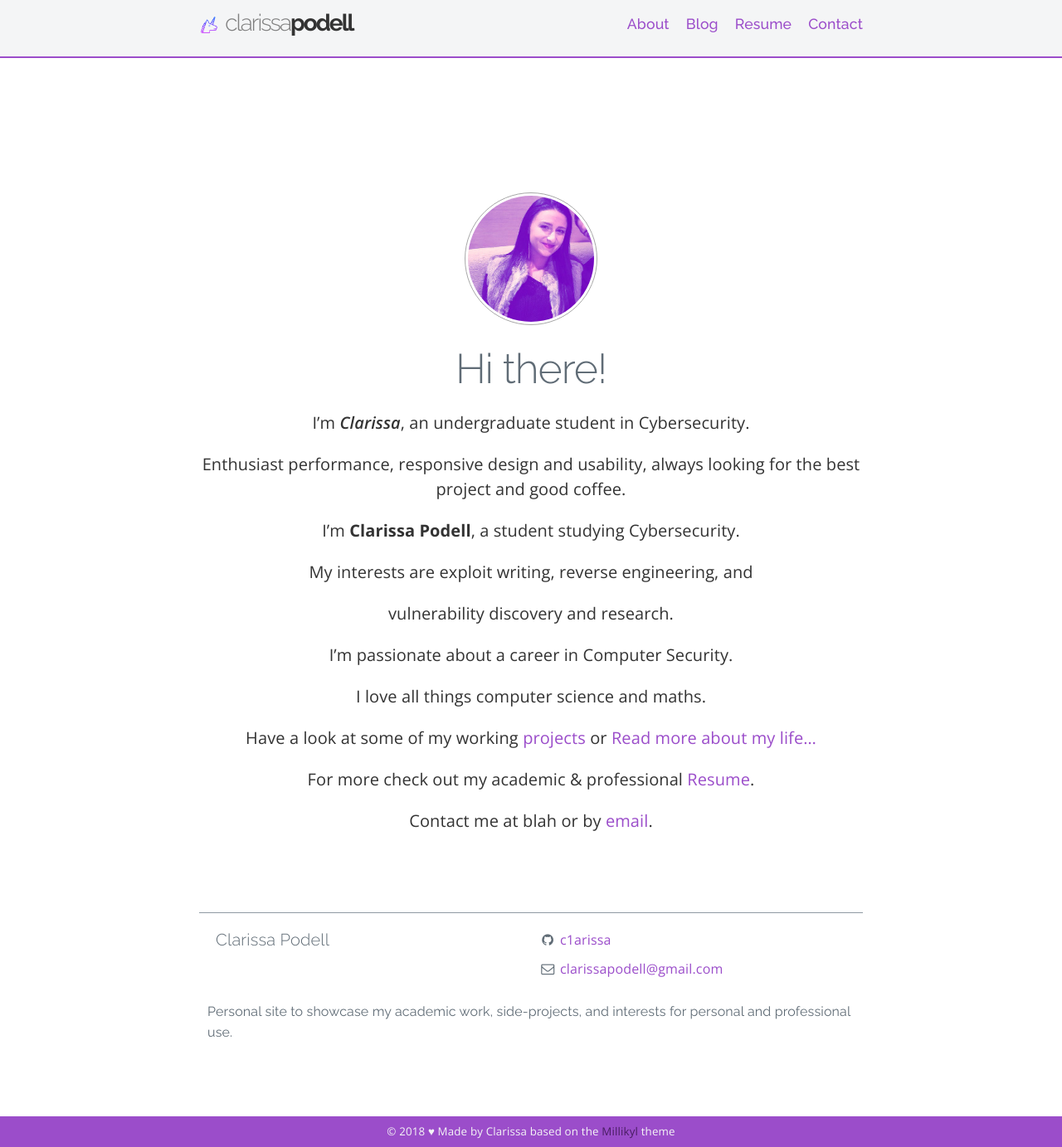
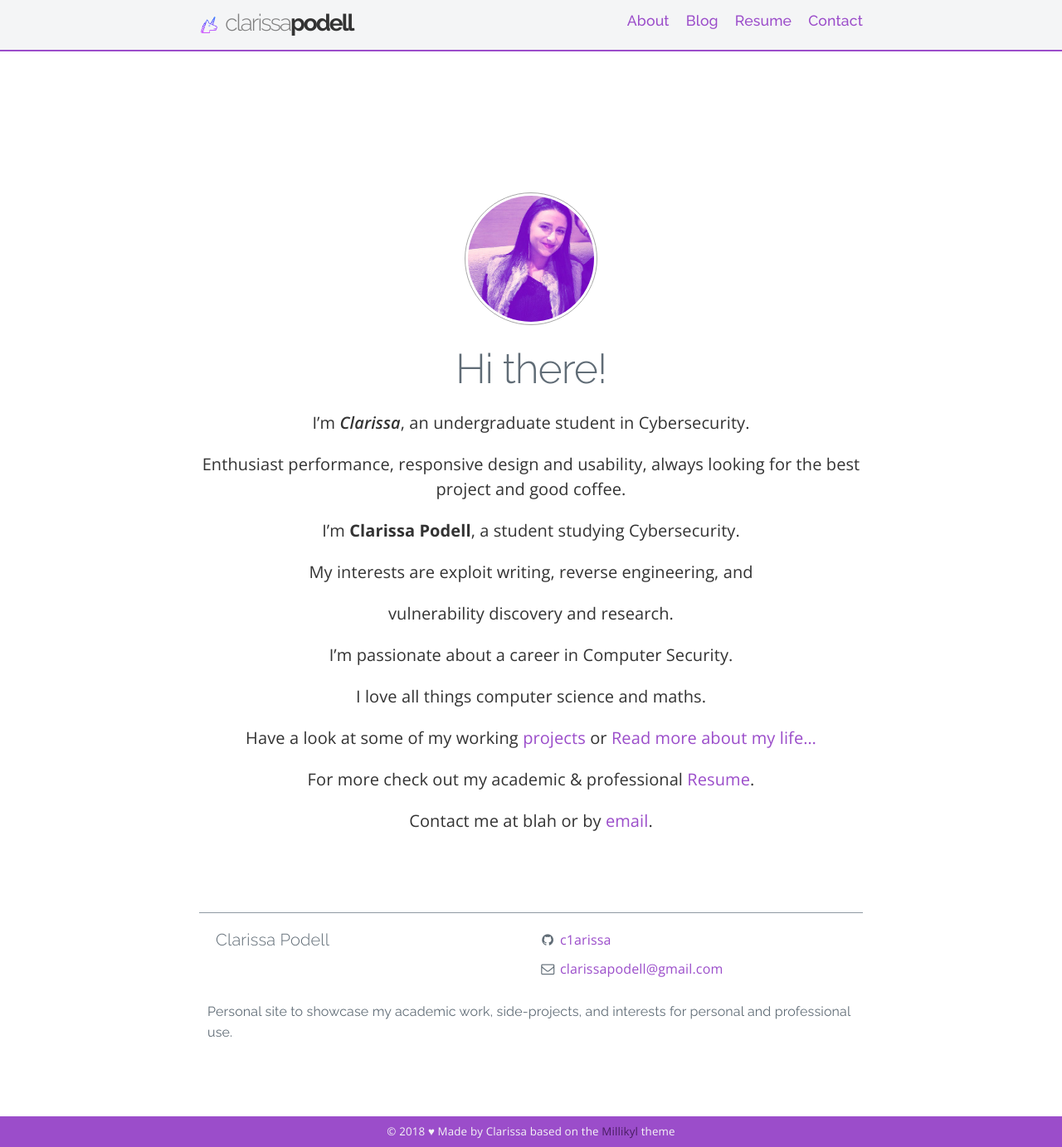
Before and after one commit to c1arissa/c1arissa.github.io, a Jekyll site: the page built from index.md, in a window 1280 px wide and 1383 px high. Shown: the whole window at 83% size. Built offline with Jekyll 4.4.1, drawn with Linux system fonts in a browser that asks for light colours; nearby versions of some CDN libraries; a style sheet for code colours, icons or effects is not loaded.

Commit message:
Update _nav.scss

```diff
--- a/_sass/_nav.scss
+++ b/_sass/_nav.scss
@@ -1,6 +1,6 @@
 $content-width: 800px;
 $breakpoint: 600px;
-$nav-height: 56px; //70px;
+$nav-height: 50px; //70px;
 $nav-background: $color-tertiary;
 $nav-font-color: $color-primary;
 $link-hover-color: $color-secondary;
@@ -18,8 +18,7 @@ nav {
         display: block;
 	padding-left: 20px;
         //padding: 1.375rem 18px 0.8rem;
-	//line-height: $nav-height;
-	line-height: 58px;
+	line-height: $nav-height;
         background: $nav-background;
         color: $nav-font-color;
         text-decoration: none;
```
